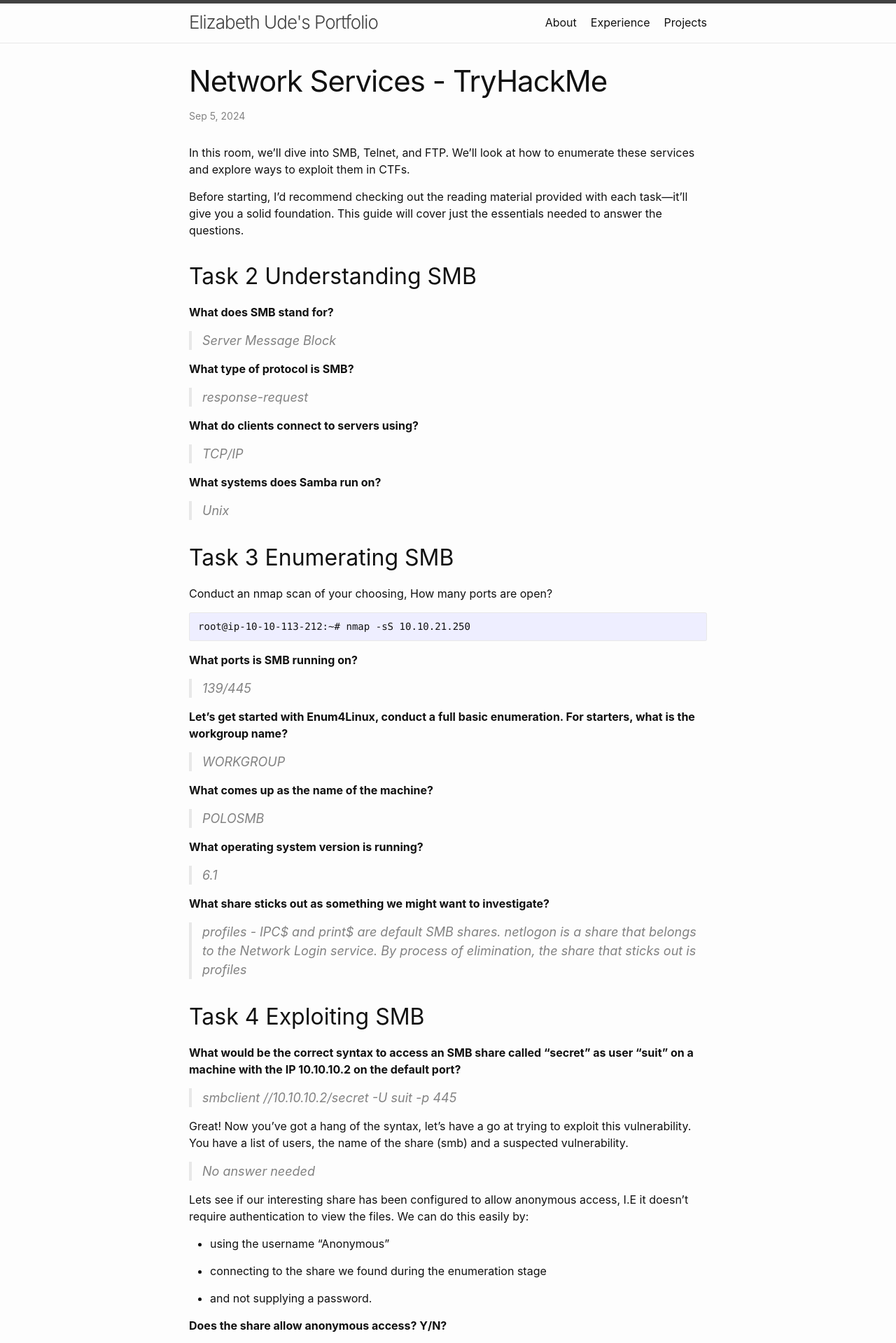
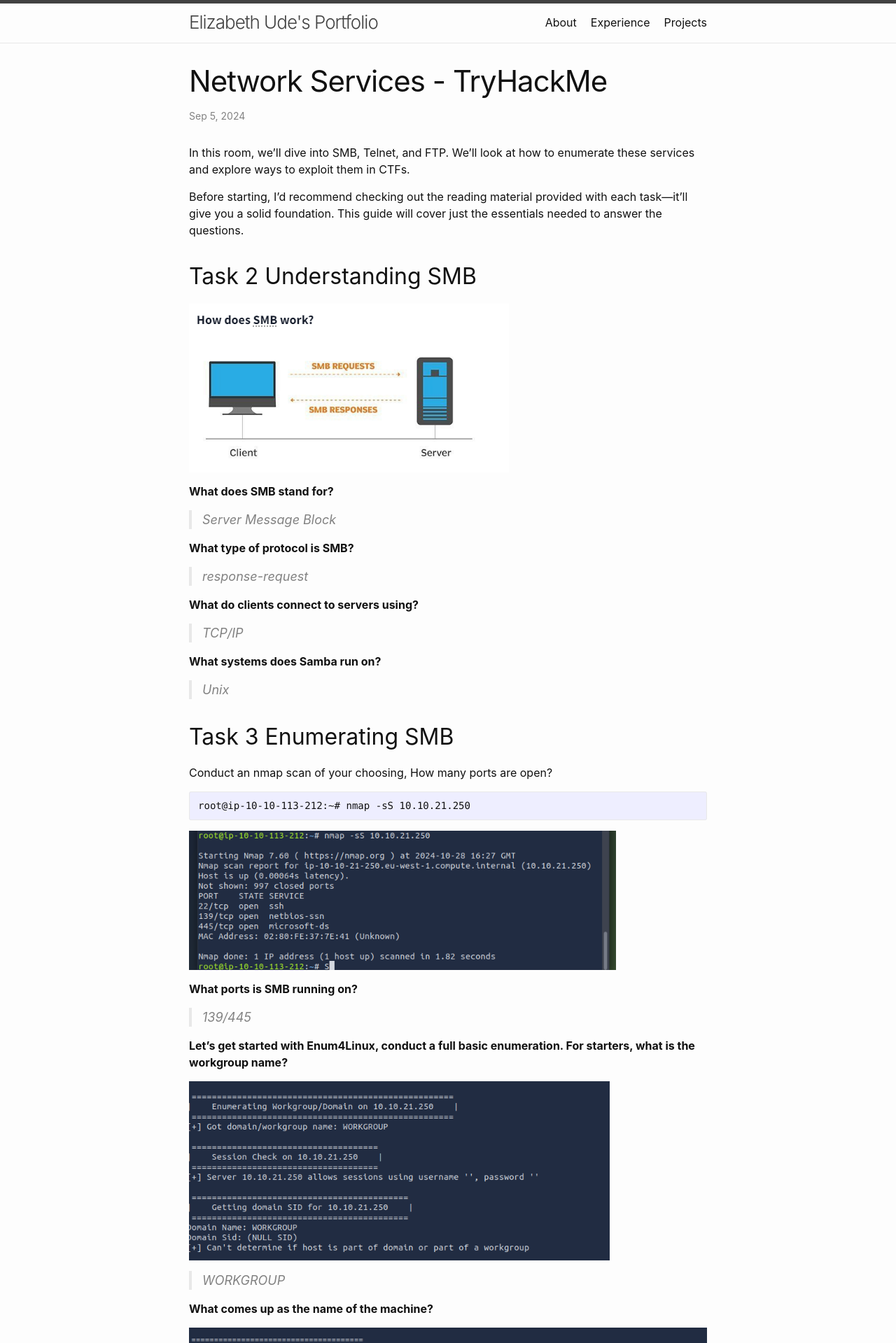
Before and after one commit to elizabethude/portfolio, a Jekyll site: the page built from _posts/2024-09-05-network-services.md, in a window 1280 px wide. Shown: the top 1919 px of the page at 70% size. Built offline with Jekyll 4.4.1, drawn with Linux system fonts in a browser that asks for light colours.

Commit message:
Update 2024-09-05-network-services.md

````diff
--- a/_posts/2024-09-05-network-services.md
+++ b/_posts/2024-09-05-network-services.md
@@ -10,6 +10,7 @@ Before starting, I’d recommend checking out the reading material provided with
 
 ## Task 2 Understanding SMB
 
+![SMB](https://github.com/elizabethude/portfolio/blob/main/projectimages/tryhackme/network%20services/2.png?raw=true)
 
 
 **What does SMB stand for?**
@@ -38,6 +39,7 @@ Conduct an nmap scan of your choosing, How many ports are open?
 ```
 root@ip-10-10-113-212:~# nmap -sS 10.10.21.250
 ```
+![3a](https://github.com/elizabethude/portfolio/blob/main/projectimages/tryhackme/network%20services/3a.png?raw=true)
 
 **What ports is SMB running on?**
 
@@ -45,9 +47,13 @@ root@ip-10-10-113-212:~# nmap -sS 10.10.21.250
 
 **Let's get started with Enum4Linux, conduct a full basic enumeration. For starters, what is the workgroup name?**
 
+![3c](https://github.com/elizabethude/portfolio/blob/main/projectimages/tryhackme/network%20services/3c.png?raw=true)
+
 >  WORKGROUP
 
 **What comes up as the name of the machine?**
+
+![3d](https://github.com/elizabethude/portfolio/blob/main/projectimages/tryhackme/network%20services/3d.png?raw=true)
 
 >  POLOSMB
 
````
Also changed, not shown: other parts of _posts/2024-09-05-network-services.md (+2 -0 lines).
